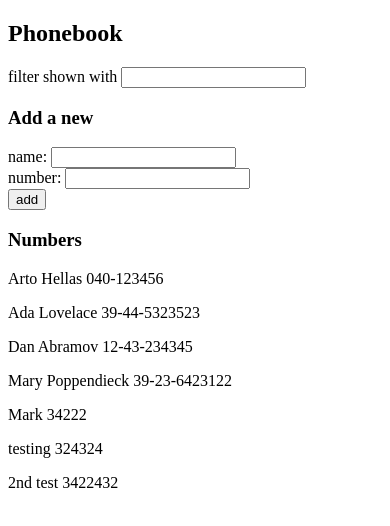
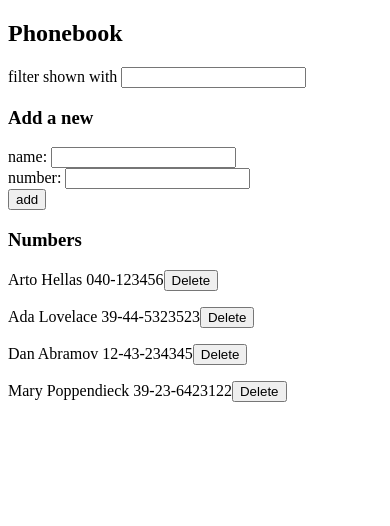
Before and after one commit to PinakeshwarVaishnav/full-stack-open-exercises, a React (Vite) app in the folder part2/phonebook/: page / in a window 390 px wide. Shown: the top 526 px of the page. Built offline with nearby package versions, Linux system fonts and the light colour scheme; data requests are answered from the project's data file.

Commit message:
Add functionality to delete entries from the phonebook

```diff
--- a/part2/phonebook/db.json
+++ b/part2/phonebook/db.json
@@ -19,21 +19,6 @@
       "name": "Mary Poppendieck",
       "number": "39-23-6423122",
       "id": "4"
-    },
-    {
-      "id": "9580",
-      "name": "Mark",
-      "number": "34222"
-    },
-    {
-      "id": 8640,
-      "name": "testing",
-      "number": "324324"
-    },
-    {
-      "id": 6720,
-      "name": "2nd test",
-      "number": "3422432"
     }
   ]
 }
--- a/part2/phonebook/src/App.jsx
+++ b/part2/phonebook/src/App.jsx
@@ -40,7 +40,7 @@ const App = () => {
     const newUser = {
       name: newName,
       number: newNumber,
-      id: Math.floor(Math.random() * 10000),
+      id: String(Math.floor(Math.random() * 10000)),
     };
 
     users.create(newUser).then((response) => {
@@ -58,6 +58,22 @@ const App = () => {
     person.name.toLowerCase().includes(searchQuery.toLowerCase())
   );
 
+  const handleDelete = (id, name) => {
+    if (window.confirm(`Delete "${name}"`)) {
+      axios
+        .delete(`http://localhost:3001/persons/${id}`)
+        .then(() => {
+          console.log("Entry deleted successfully");
+          users.getAll().then((initialUsers) => {
+            setPersons(initialUsers);
+          });
+        })
+        .catch((error) => {
+          console.error("Error deleting entry:", error);
+        });
+    }
+  };
+
   return (
     <div>
       <h2>Phonebook</h2>
@@ -74,7 +90,7 @@ const App = () => {
         handleButtonClick={handleButtonClick}
       />
       <h3>Numbers</h3>
-      <Persons filteredPersons={filteredPersons} />
+      <Persons filteredPersons={filteredPersons} handleDelete={handleDelete} />
     </div>
   );
 };
--- a/part2/phonebook/src/components/Persons.jsx
+++ b/part2/phonebook/src/components/Persons.jsx
@@ -1,11 +1,14 @@
 import React from "react";
 
-const Persons = ({ filteredPersons }) => {
+const Persons = ({ filteredPersons, handleDelete }) => {
   return (
     <div>
       {filteredPersons.map((person) => (
         <p key={person.name}>
           {person.name} <span>{person.number}</span>
+          <button onClick={() => handleDelete(person.id, person.name)}>
+            Delete
+          </button>
         </p>
       ))}
     </div>
```
